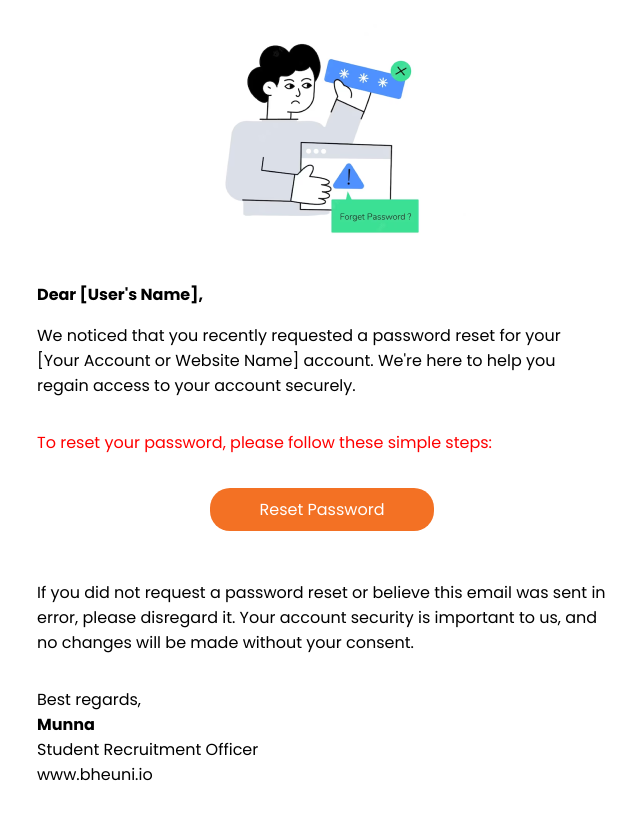
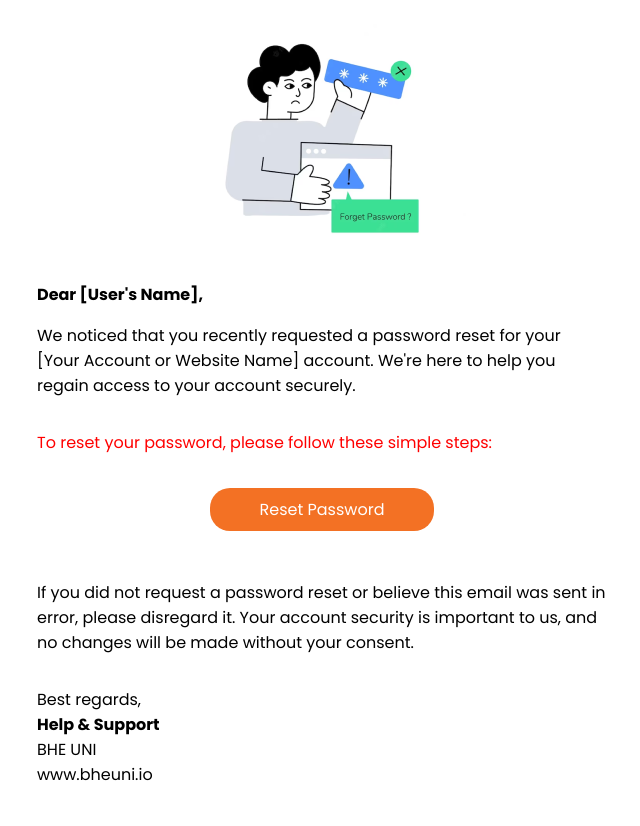
Before and after one commit to devriazul/forget-password-email-template, a plain HTML site: page index.html in a window 1280 px wide. Shown: the part 101-927 px from the top of the page, without its empty margins (318-958 px from the left). Drawn offline with Linux system fonts and the light colour scheme.

Commit message:
Update template

```diff
--- a/index.html
+++ b/index.html
@@ -92,7 +92,7 @@
                 If you did not request a password reset or believe this email was sent in error, please disregard it. Your account security is important to us, and no changes will be made without your consent.
             </p>
             <p>Best regards, <br>
-               <b>Munna</b> <br>Student Recruitment Officer <br>
+               <b>Help & Support</b> <br>BHE UNI <br>
                 www.bheuni.io</p>
         </section>
         <div class="text-center pt-3">
```
